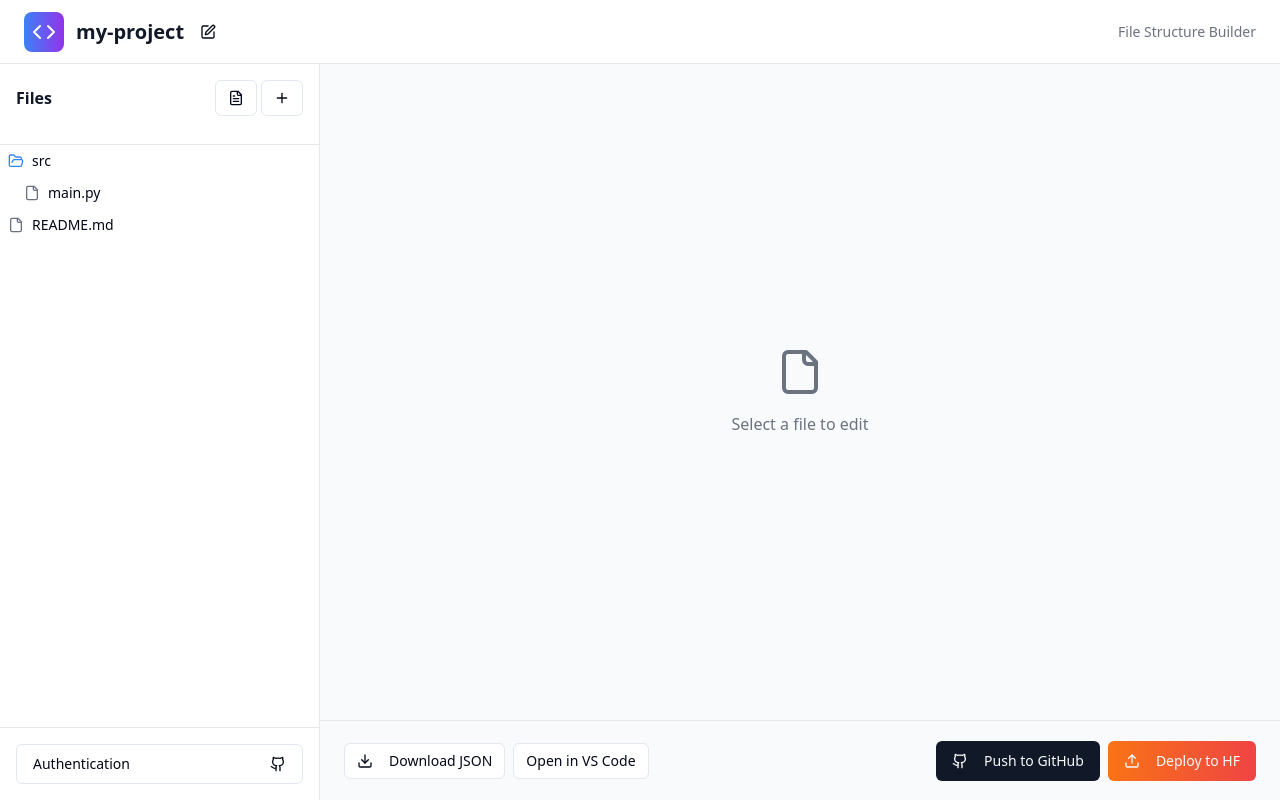
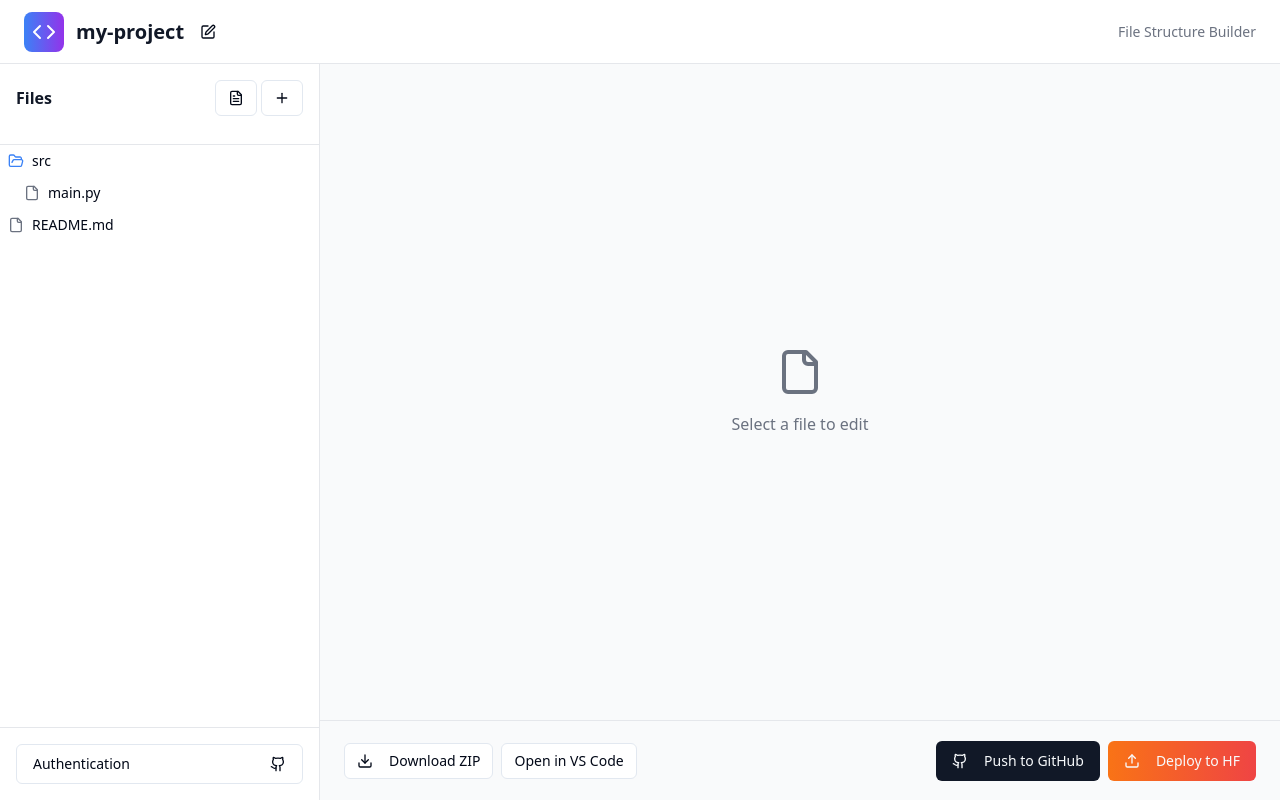
Before and after one commit to rahuljuneja33/Code-Architect-Sync, a React (Vite) app: page / in a window 1280 px wide. Built offline with nearby package versions, Linux system fonts and the light colour scheme.

Commit message:
Reverted to commit b9f26b07f637901b921333719c5ed38e6e97aa6a

```diff
--- a/src/components/ExportPanel.tsx
+++ b/src/components/ExportPanel.tsx
@@ -95,7 +95,7 @@ export const ExportPanel = ({
     return true;
   };
 
-  const downloadAsJson = () => {
+  const downloadAsZip = () => {
     if (!validateProjectStructure()) return;
 
     const structure = JSON.stringify(fileTree, null, 2);
@@ -399,10 +399,10 @@ ${JSON.stringify(fileTree, null, 2)}
           <Button
             variant="outline"
             size="sm"
-            onClick={downloadAsJson}
+            onClick={downloadAsZip}
           >
             <Download className="h-4 w-4 mr-2" />
-            Download JSON
+            Download ZIP
           </Button>
 
           <Button
```
